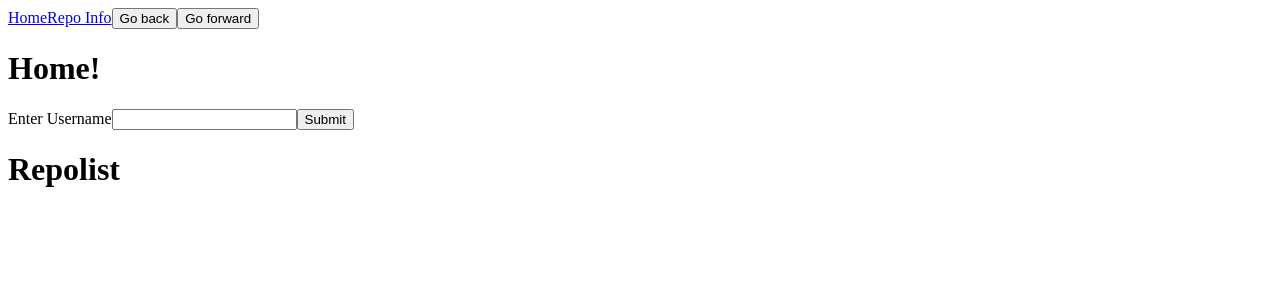
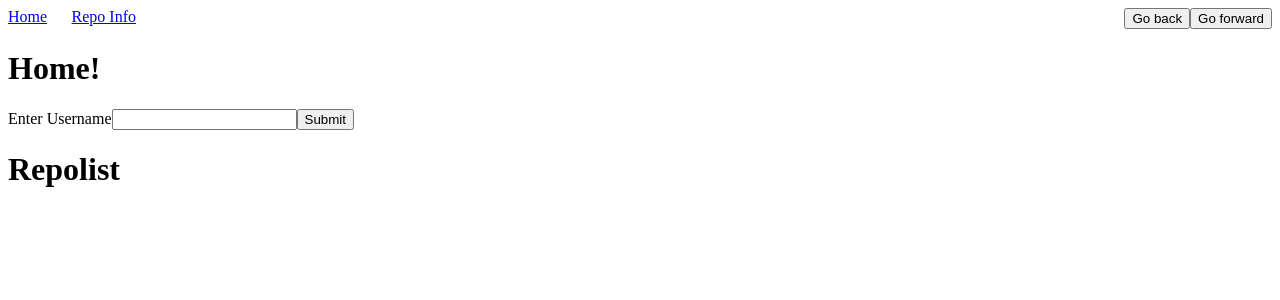
Before and after one commit to ecarlos09/LAP-3-pcc, a React app: page / in a window 1280 px wide. Shown: the top 300 px of the page. Built offline with nearby package versions, Linux system fonts and the light colour scheme.

Commit message:
separate positioning of page links and history links

```diff
--- a/src/layout/NavBar/index.js
+++ b/src/layout/NavBar/index.js
@@ -1,4 +1,6 @@
 import React from 'react';
+
+import './style.css';
 
 import { NavLink, useHistory } from 'react-router-dom';
 
@@ -7,10 +9,14 @@ const NavBar = () => {
 
     return (
         <nav>
-            <NavLink exact to="/" activeClassName="current">Home</NavLink>
-            <NavLink to="/repopage" activeClassName="current">Repo Info</NavLink>
-            <button id="back-button" onClick={history.goBack}>Go back</button>
-            <button id="forward-button" onClick={history.goForward}>Go forward</button>
+            <section className="page-links">
+                <NavLink exact to="/" activeClassName="current">Home</NavLink>
+                <NavLink to="/repopage" activeClassName="current">Repo Info</NavLink>
+            </section>
+            <section className="history-links">
+                <button id="back-button" onClick={history.goBack}>Go back</button>
+                <button id="forward-button" onClick={history.goForward}>Go forward</button>
+            </section>
         </nav>
     )
 }
--- /dev/null
+++ b/src/layout/NavBar/style.css
@@ -0,0 +1,15 @@
+nav {
+    display: flex;
+    justify-content: space-between;
+}
+
+.page-links {
+    width: 10vw;
+    display: flex;
+    justify-content: space-between;
+}
+
+.history-links {
+    display: flex;
+    justify-content: space-around;
+}
```
